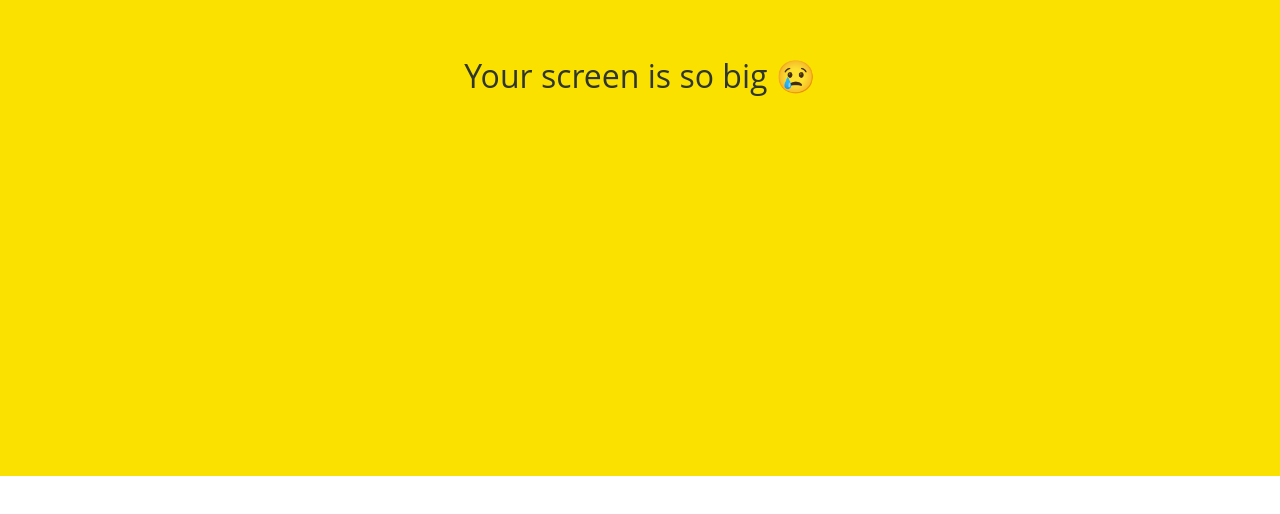
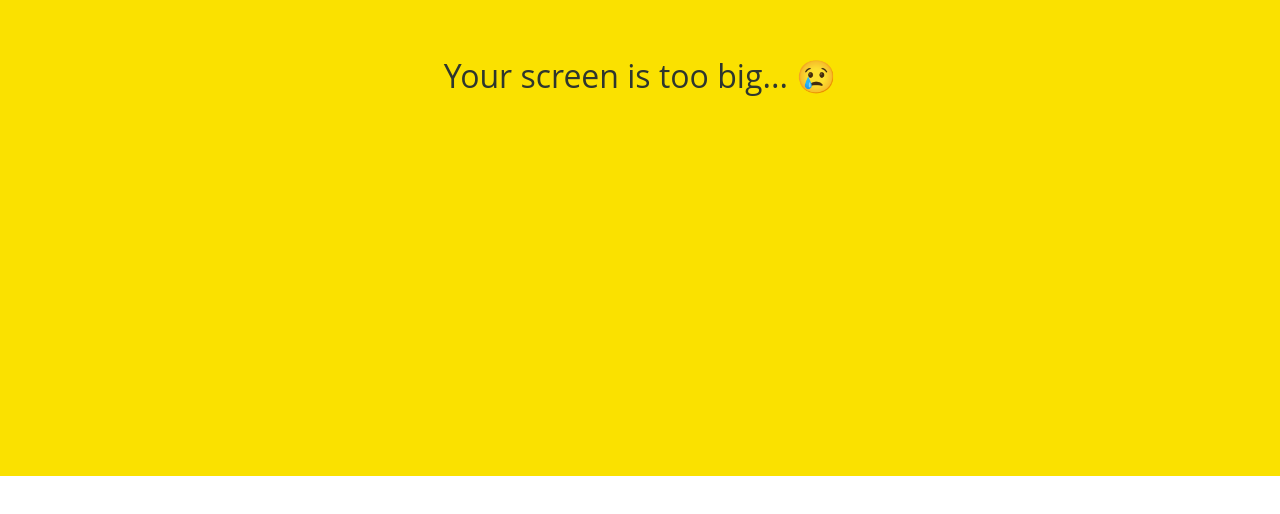
Before and after one commit to zerozeropepsi/2025-kokoa-clone, a plain HTML site: page friends.html in a window 1280 px wide. Shown: the part 324-838 px from the top of the page. Drawn offline with Linux system fonts and the light colour scheme; grey boxes are pictures that could not be loaded.

Commit message:
thre commas

```diff
--- a/friends.html
+++ b/friends.html
@@ -109,7 +109,7 @@
     </div>
 
     <div id="no-mobile">
-      <span>Your screen is so big 😢</span>
+      <span>Your screen is too big... 😢</span>
     </div>
 
     <script
```
